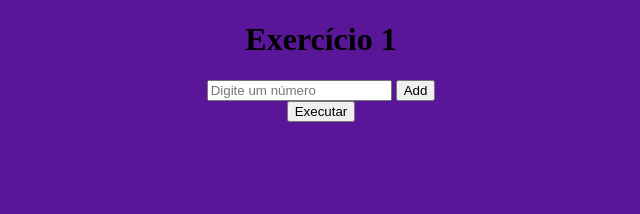
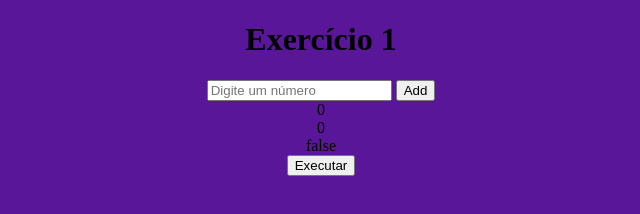
Before and after one commit to Jhon9191/exercisesJavaScript, a plain HTML site: page src/exercicio1/index.html in a window 1280 px wide. Both pictures are taken after a click on the button "Executar". Shown: the whole page, without its empty margins (319-959 px from the left). Drawn offline with Linux system fonts and the light colour scheme.

Commit message:
Displaying expected exercise values

```diff
--- a/src/exercicio1/index.html
+++ b/src/exercicio1/index.html
@@ -16,9 +16,11 @@
             <button id="clickMe" type="button"  onclick="doFunction()">Add</button>
         </div>
 
+        <spam class="label" id="menor"></spam>
+        <spam class="label" id="maior"></spam>
+        <spam class="label" id="par"></spam>
 
-
-        <button id="media" type="button"  onclick="valor()">Executar</button>
+        <button id="executar" type="button"  onclick="valor()">Executar</button>
 
         <table id="list">
         </table>
--- a/src/exercicio1/script.js
+++ b/src/exercicio1/script.js
@@ -3,7 +3,8 @@ var values = [];
 var valorInput = document.getElementById("meu-input");
 // var container = document.getElementById("container").innerHTML;
 document.getElementById("clickMe").onclick = addNumber;
-document.getElementById("media").onclick = valor;
+document.getElementById("executar").onclick = valor;
+
 var ul = document.createElement("list").innerHTML;
 
 async function addNumber(){
@@ -37,8 +38,10 @@ function valor(){
     console.log(min);
     console.log(isPar);
 
-    // container = container +"<h1>"+a+"</h1>";
-    // document.getElementById("container").innerHTML = container;
+    document.getElementById("menor").innerHTML = min;
+    document.getElementById("maior").innerHTML = max;
+    document.getElementById("par").innerHTML = isPar;
+
     ul = [];
     values = [];
     document.getElementById("list").innerHTML = ul;
```
